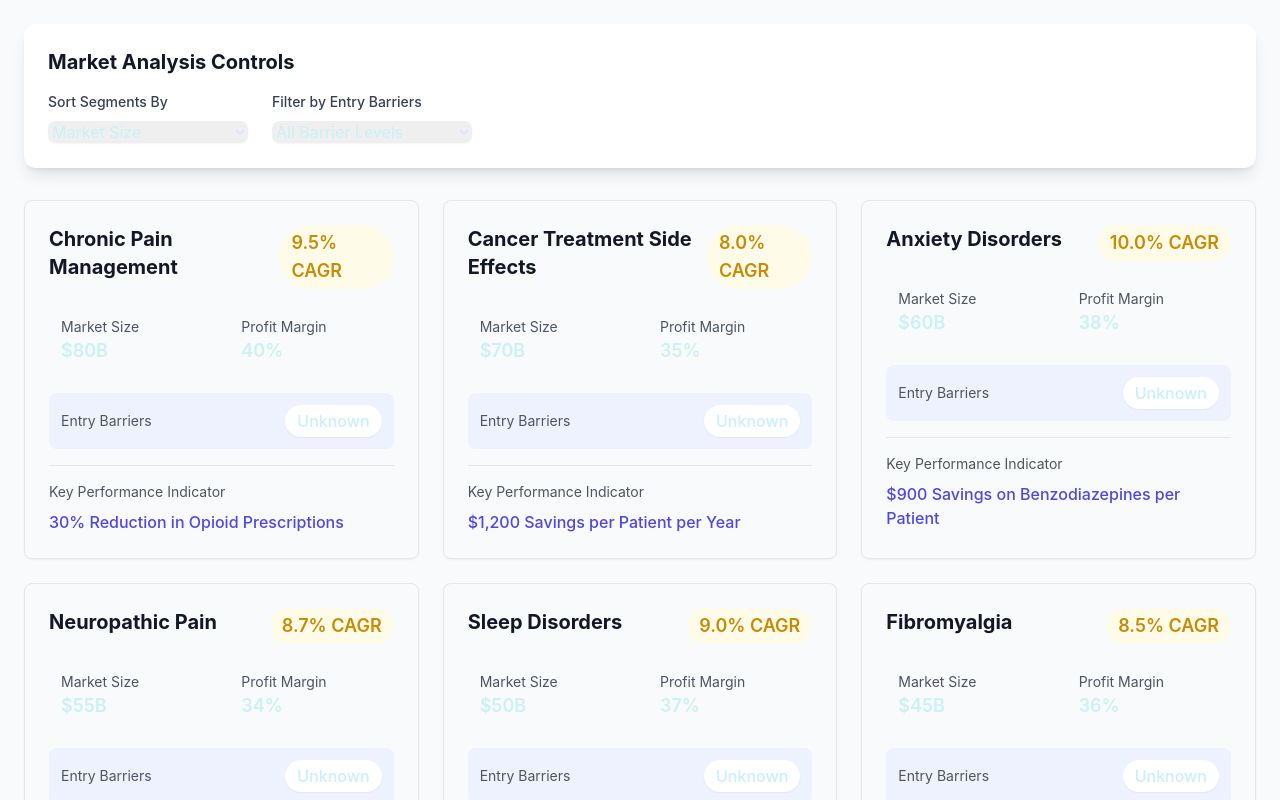
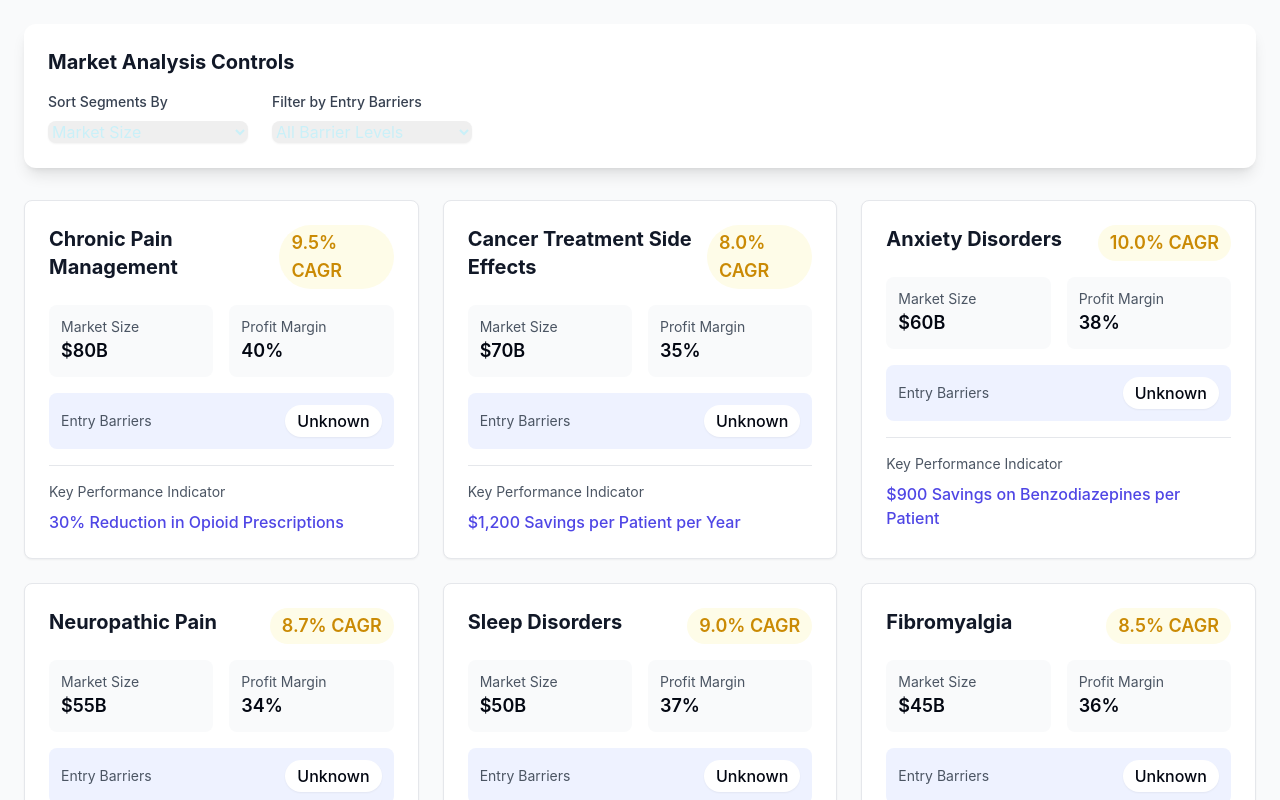
Before and after one commit to DRBATA/iwell, a React (Create React App) app: page / in a window 1280 px wide. Shown: the top 800 px of the page. Built offline with nearby package versions, Linux system fonts and the light colour scheme; the HTML template or start-up script is replaced by a standard one.

Commit message:
Add custom Card component and fix build dependencies

```diff
--- a/src/fork/modules/management-dashboard/MarketAnalysisBoard.tsx
+++ b/src/fork/modules/management-dashboard/MarketAnalysisBoard.tsx
@@ -1,5 +1,5 @@
 import React, { useState, useMemo } from 'react';
-import { Card } from '../../../components/ui/card';
+import Card from './components/Card';
 import { cannabinoidMarketData } from './data';
 import { MarketSegment } from './types';
 import ComparisonChart from './charts/ComparisonChart';
--- /dev/null
+++ b/src/fork/modules/management-dashboard/components/Card.tsx
@@ -0,0 +1,18 @@
+import React from 'react';
+
+interface CardProps extends React.HTMLAttributes<HTMLDivElement> {
+  children: React.ReactNode;
+}
+
+const Card = ({ children, className = '', ...props }: CardProps) => {
+  return (
+    <div
+      className={`rounded-lg border border-gray-200 bg-white text-gray-950 shadow-sm ${className}`}
+      {...props}
+    >
+      {children}
+    </div>
+  );
+};
+
+export default Card;
```
